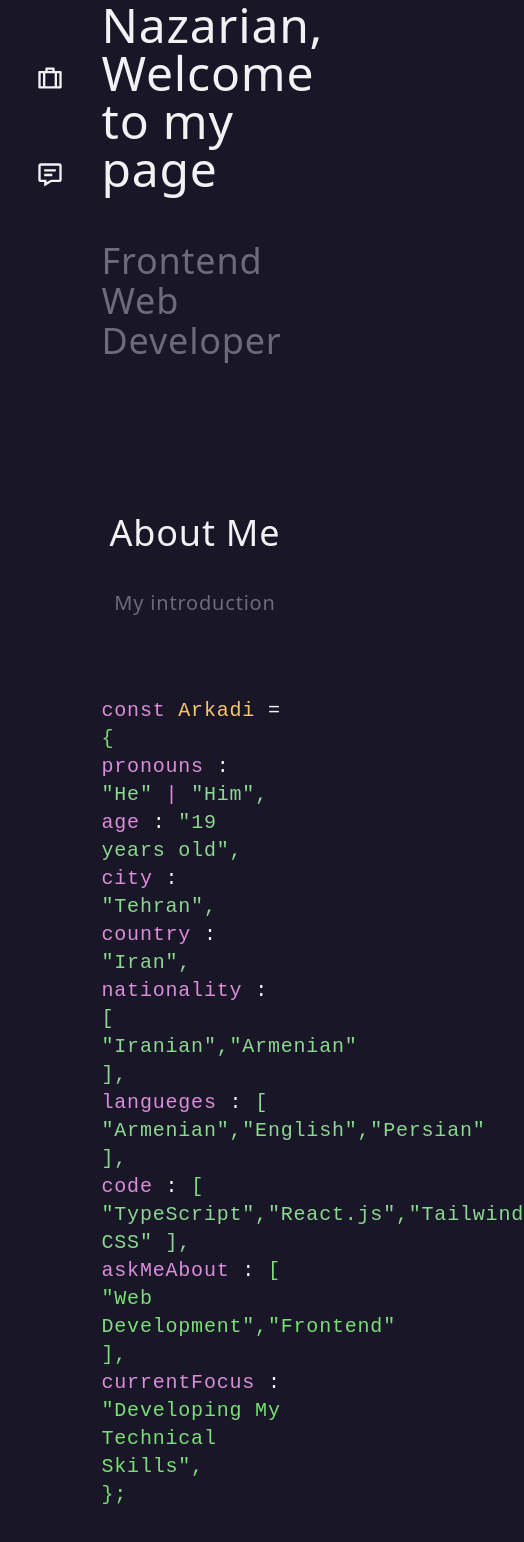
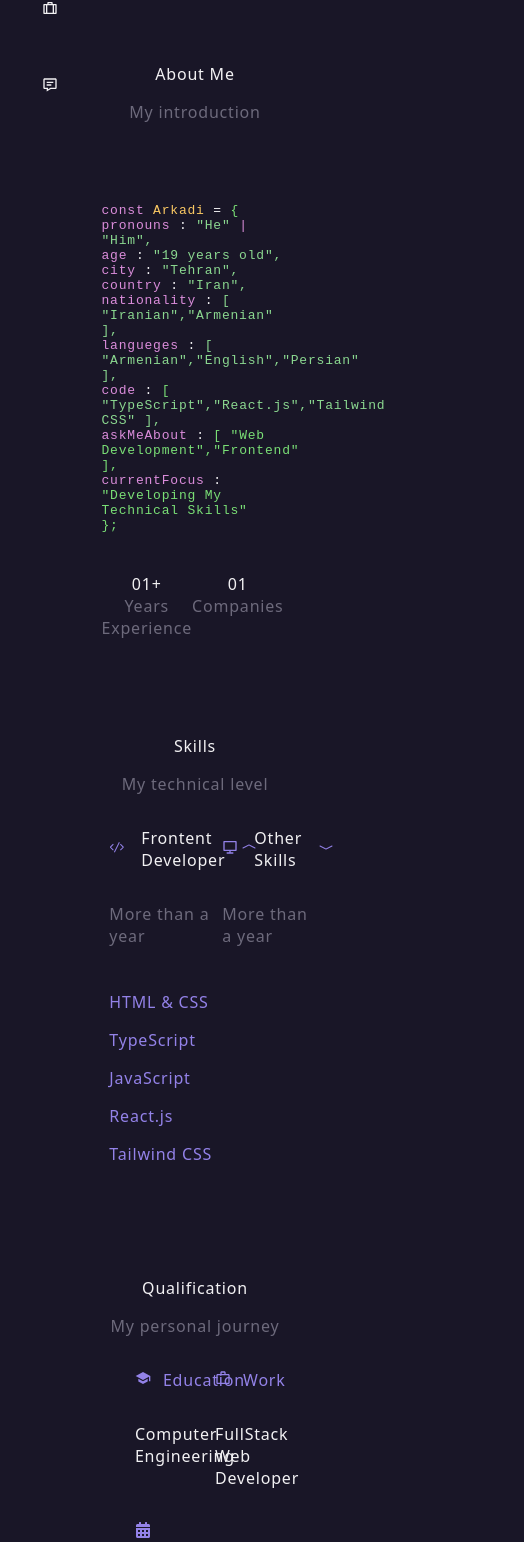
Before and after one commit to ArkadiNazarian/portfolio, a React (Create React App) app: page / in a window 390 px wide. Shown: the part 279-1821 px from the top of the page, 524 px wide, since content can reach past the window. Built offline with nearby package versions, Linux system fonts and the light colour scheme.

Commit message:
making responsive for tablet size

```diff
--- a/src/About/about.tsx
+++ b/src/About/about.tsx
@@ -2,10 +2,10 @@ export const About = () => {
     return (
         <div className="tw-pt-20">
             <div className="tw-text-center ">
-                <p className="tw-text-4xl tw-text-primary">About Me</p>
-                <p className="tw-text-xl tw-text-secondary">My introduction</p>
+                <p className="laptop:tw-text-4xl tablet:tw-text-3xl tw-text-primary">About Me</p>
+                <p className="laptop:tw-text-xl tablet:tw-text-lg tw-text-secondary">My introduction</p>
             </div>
-            <div className="tw-mt-20 tw-text-xl tw-grid tw-grid-cols-6">
+            <div className="tw-mt-20 laptop:tw-text-xl tablet:tw-text-lg tw-grid tw-grid-cols-6">
                 <code className="tw-col-start-2 tw-col-span-4">
                     <span className="tw-text-code">const </span><span className="tw-text-name"> Arkadi </span><span className="tw-text-primary"> = </span><span className="tw-text-curlybrackets"> &#123;</span>
                     <br />
@@ -25,24 +25,18 @@ export const About = () => {
                     <br />
                     <span className="tw-text-code"> askMeAbout </span> <span className="tw-text-primary"> : </span> <span className="tw-text-curlybrackets">  [ </span> <span className="tw-text-curlybrackets">"Web Development",</span><span className="tw-text-curlybrackets">"Frontend"</span><span className="tw-text-curlybrackets"> ],</span>
                     <br />
-                    <span className="tw-text-code"> currentFocus </span> <span className="tw-text-primary"> : </span> <span className="tw-text-curlybrackets">"Developing My Technical Skills",</span>
+                    <span className="tw-text-code"> currentFocus </span> <span className="tw-text-primary"> : </span> <span className="tw-text-curlybrackets">"Developing My Technical Skills"</span>
                     <br />
                     <span className="tw-text-curlybrackets">&#125;;</span>
                 </code>
                 <div className="tw-col-start-2 tw-mt-10 tw-flex tw-justify-between tw-text-center">
                     <div>
-                        <span className="tw-text-primary tw-text-2xl">01+</span><br />
-                        <span className="tw-text-secondary tw-text-sm">Years <br />Experience</span>
+                        <span className="tw-text-primary laptop:tw-text-2xl tablet:tw-text-xl">01+</span><br />
+                        <span className="tw-text-secondary laptop:tw-text-sm tablet:tw-text-xs">Years <br />Experience</span>
                     </div>
                     <div>
-                        <span className="tw-text-primary tw-text-2xl">01</span><br />
-                        <span className="tw-text-secondary tw-text-sm">Companies</span>
-                    </div>
-                    <div>
-                        <a href="web development.pdf" download="web development.pdf">
-                            <button>click</button>
-                        </a>
-
+                        <span className="tw-text-primary laptop:tw-text-2xl tablet:tw-text-xl">01</span><br />
+                        <span className="tw-text-secondary laptop:tw-text-sm tablet:tw-text-xs">Companies</span>
                     </div>
                 </div>
             </div>
--- a/src/App.tsx
+++ b/src/App.tsx
@@ -17,11 +17,11 @@ export function App() {
       <div className='tw-grid tw-grid-cols-8'>
         <div className='tw-col-start-1'>
           <div className="tw-flex tw-text-primary tw-flex-col tw-sticky tw-top-5 ">
-            <Link to="home" smooth={true} duration={1000}><FiHome className='tw-text-4xl tw-w-7 tw-cursor-pointer tw-m-7 hover:tw-text-purple' /></Link>
-            <Link to="about" smooth={true} duration={1000}><SiAboutdotme className='tw-text-4xl tw-w-7 tw-cursor-pointer tw-m-7 hover:tw-text-purple' /></Link>
-            <Link to="skills" smooth={true} duration={1000}><GiSkills className='tw-text-4xl tw-w-7 tw-cursor-pointer tw-m-7 hover:tw-text-purple' /></Link>
-            <Link to="qualification" smooth={true} duration={1000}><RiSuitcaseLine className='tw-text-4xl tw-w-7 tw-cursor-pointer tw-m-7 hover:tw-text-purple' /></Link>
-            <Link to="contact" smooth={true} duration={1000}><BiMessageDetail className='tw-text-4xl tw-w-7 tw-cursor-pointer tw-m-7 hover:tw-text-purple' /></Link>
+            <Link to="home" smooth={true} duration={1000}><FiHome className='laptop:tw-text-4xl tablet:tw-text-3xl tw-w-7 tw-cursor-pointer tw-m-7 hover:tw-text-purple' /></Link>
+            <Link to="about" smooth={true} duration={1000}><SiAboutdotme className='laptop:tw-text-4xl tablet:tw-text-3xl tw-w-7 tw-cursor-pointer tw-m-7 hover:tw-text-purple' /></Link>
+            <Link to="skills" smooth={true} duration={1000}><GiSkills className='laptop:tw-text-4xl tablet:tw-text-3xl tw-w-7 tw-cursor-pointer tw-m-7 hover:tw-text-purple' /></Link>
+            <Link to="qualification" smooth={true} duration={1000}><RiSuitcaseLine className='laptop:tw-text-4xl tablet:tw-text-3xl tw-w-7 tw-cursor-pointer tw-m-7 hover:tw-text-purple' /></Link>
+            <Link to="contact" smooth={true} duration={1000}><BiMessageDetail className='laptop:tw-text-4xl tablet:tw-text-3xl tw-w-7 tw-cursor-pointer tw-m-7 hover:tw-text-purple' /></Link>
           </div>
         </div>
         <div className='tw-bg-background tw-col-start-2 tw-col-end-8'>
--- a/src/Home/home.tsx
+++ b/src/Home/home.tsx
@@ -2,13 +2,13 @@ import { AiOutlineLinkedin, AiFillGithub } from 'react-icons/ai';
 export const Home = () => {
     return (
         <div className='tw-grid tw-grid-cols-6 tw-pt-20'>
-            <div className='tw-text-3xl tw-flex tw-flex-col tw-mt-20 tw-ml-16'>
+            <div className='laptop:tw-text-3xl tablet:tw-text-2xl tw-flex tw-flex-col laptop:tw-mt-20 laptop:tw-ml-16'>
                 <a className='tw-cursor-pointer tw-mb-3 tw-pl-4 tw-text-purple ' href='https://github.com/ArkadiNazarian' target="_blank" rel="noreferrer noopener"><AiFillGithub /></a>
                 <a className='tw-cursor-pointer tw-pl-4 tw-text-purple ' href='https://www.linkedin.com/in/arkadi-nazarian-ab17b2231/' target="_blank" rel="noreferrer noopener" ><AiOutlineLinkedin /></a>
             </div>
             <div className="tw-col-start-2 tw-col-span-4">
-                <p className='tw-text-5xl tw-text-primary'>Hi,<br />I'm Arkadi Nazarian,<br/>Welcome to my page</p>
-                <p className='tw-text-4xl tw-text-secondary'>Frontend Web Developer</p>
+                <p className='laptop:tw-text-5xl tablet:tw-text-4xl tw-text-primary'>Hi,<br />I'm Arkadi Nazarian,<br/>Welcome to my page</p>
+                <p className='laptop:tw-text-4xl tablet:tw-text-3xl tw-text-secondary'>Frontend Web Developer</p>
             </div>
 
         </div>
--- a/src/Qualification/qualification.tsx
+++ b/src/Qualification/qualification.tsx
@@ -6,45 +6,45 @@ export const Qualification = () => {
     return (
         <div className="tw-pt-20">
             <div className="tw-text-center ">
-                <p className="tw-text-4xl tw-text-primary">Qualification</p>
-                <p className="tw-text-xl tw-text-secondary">My personal journey</p>
+                <p className="laptop:tw-text-4xl tablet:tw-text-3xl tw-text-primary">Qualification</p>
+                <p className="laptop:tw-text-xl tablet:tw-text-lg tw-text-secondary">My personal journey</p>
             </div>
             <div className="tw-grid tw-grid-cols-7">
                 <div className="tw-flex tw-items-center tw-col-start-3">
-                    <span className="tw-text-purple tw-text-3xl tw-mr-3">
+                    <span className="tw-text-purple laptop:tw-text-3xl tablet:tw-text-2xl tw-mr-3">
                         <MdSchool />
                     </span>
-                    <p className="tw-text-2xl tw-text-purple  tw-mr-5">Education</p>
+                    <p className="laptop:tw-text-2xl tablet:tw-text-xl tw-text-purple tw-mr-5">Education</p>
                 </div>
 
                 <div className="tw-flex tw-items-center tw-col-start-5">
-                    <span className="tw-text-purple tw-text-3xl tw-mr-3">
+                    <span className="tw-text-purple laptop:tw-text-3xl tablet:tw-text-2xl tw-mr-3">
                         <MdWorkOutline />
                     </span>
-                    <p className="tw-text-2xl tw-text-purple ">Work</p>
+                    <p className="laptop:tw-text-2xl tablet:tw-text-xl tw-text-purple ">Work</p>
                 </div>
                 <div className="tw-flex tw-flex-col tw-col-start-3">
-                    <p className="tw-text-base tw-text-primary">Computer Engineering</p><br/>
-                    <p className="tw-text-sm tw-text-secondary"><FaCalendarAlt className="tw-text-purple"/>  2021 - present</p>
+                    <p className="laptop:tw-text-base tablet:tw-text-sm tw-text-primary">Computer Engineering</p><br/>
+                    <p className="laptop:tw-text-sm tablet:tw-text-xs tw-text-secondary"><FaCalendarAlt className="tw-text-purple"/>  2021 - present</p>
                 </div>
 
                 <div className="tw-flex tw-flex-col tw-col-start-5">
-                    <p className="tw-text-base tw-text-primary">FullStack Web Developer </p><br/>
-                    <p className="tw-text-base tw-text-secondary"><FaBuilding className="tw-text-purple"/>  TeamHive </p><br/>
-                    <p className="tw-text-base tw-text-secondary"><FaLaptopCode className="tw-text-purple"/>  TypeScript , React.js , Node.js , Express.js </p><br/>
-                    <p className="tw-text-sm tw-text-secondary"><FaCalendarAlt className="tw-text-purple"/>  2021 - present</p><br/>
-                    <p className="tw-text-sm tw-text-secondary"><ImLocation className="tw-text-purple"/>  Helsinki - Finland</p>
+                    <p className="laptop:tw-text-base tablet:tw-text-sm tw-text-primary">FullStack Web Developer </p><br/>
+                    <p className="laptop:tw-text-base tablet:tw-text-sm tw-text-secondary"><FaBuilding className="tw-text-purple"/>  TeamHive </p><br/>
+                    <p className="laptop:tw-text-base tablet:tw-text-sm tw-text-secondary"><FaLaptopCode className="tw-text-purple"/>  TypeScript , React.js , Node.js , Express.js </p><br/>
+                    <p className="laptop:tw-text-sm tablet:tw-text-xs tw-text-secondary"><FaCalendarAlt className="tw-text-purple"/>  2021 - present</p><br/>
+                    <p className="laptop:tw-text-sm tablet:tw-text-xs tw-text-secondary"><ImLocation className="tw-text-purple"/>  Helsinki - Finland</p>
                 </div>
                 <div className="tw-flex tw-flex-col tw-col-start-3">
-                    <p className="tw-text-base tw-text-primary">Math and Physics Diploma</p><br/>
-                    <p className="tw-text-sm tw-text-secondary"><FaCalendarAlt className="tw-text-purple"/>  2018 - 2021</p>
+                    <p className="laptop:tw-text-base tablet:tw-text-sm tw-text-primary">Math and Physics Diploma</p><br/>
+                    <p className="laptop:tw-text-sm tablet:tw-text-xs tw-text-secondary"><FaCalendarAlt className="tw-text-purple"/>  2018 - 2021</p>
                 </div>
                 <div className="tw-flex tw-flex-col tw-col-start-5 tw-col-end-7">
-                    <p className="tw-text-base tw-text-primary">QA Automation Tester</p><br/>
-                    <p className="tw-text-base tw-text-secondary"><FaBuilding className="tw-text-purple"/>  TeamHive </p><br/>
-                    <p className="tw-text-base tw-text-secondary"><FaLaptopCode className="tw-text-purple"/>  Cypress </p><br/>
-                    <p className="tw-text-sm tw-text-secondary"><FaCalendarAlt className="tw-text-purple"/>  2021 - present</p><br/>
-                    <p className="tw-text-sm tw-text-secondary"><ImLocation className="tw-text-purple"/>  Helsinki - Finland</p>
+                    <p className="laptop:tw-text-base tablet:tw-text-sm tw-text-primary">QA Automation Tester</p><br/>
+                    <p className="laptop:tw-text-base tablet:tw-text-sm tw-text-secondary"><FaBuilding className="tw-text-purple"/>  TeamHive </p><br/>
+                    <p className="laptop:tw-text-base tablet:tw-text-sm tw-text-secondary"><FaLaptopCode className="tw-text-purple"/>  Cypress </p><br/>
+                    <p className="laptop:tw-text-sm tablet:tw-text-xs tw-text-secondary"><FaCalendarAlt className="tw-text-purple"/>  2021 - present</p><br/>
+                    <p className="laptop:tw-text-sm tablet:tw-text-xs tw-text-secondary"><ImLocation className="tw-text-purple"/>  Helsinki - Finland</p>
                 </div>
             </div>
         </div>
--- a/src/Skills/skills.tsx
+++ b/src/Skills/skills.tsx
@@ -14,50 +14,50 @@ export const Skills = () => {
     return (
         <div className="tw-pt-20">
             <div className="tw-text-center ">
-                <p className="tw-text-4xl tw-text-primary">Skills</p>
-                <p className="tw-text-xl tw-text-secondary">My technical level</p>
+                <p className="laptop:tw-text-4xl tablet:tw-text-3xl tw-text-primary">Skills</p>
+                <p className="laptop:tw-text-xl tablet:tw-text-lg tw-text-secondary">My technical level</p>
             </div>
-            <div className="tw-grid tw-grid-cols-5">
-                <div className="tw-col-start-2 tw-col-end-4">
+            <div className="tw-grid tw-grid-cols-11 tw-ml-8">
+                <div className="tw-col-start-2 tw-col-end-7">
                     <div>
                         <div className="tw-flex tw-items-center tw-cursor-pointer" onClick={handle_toggle_click}>
-                            <div className="tw-text-3xl tw-text-purple tw-pr-4 ">
+                            <div className="laptop:tw-text-3xl tablet:tw-text-2xl tw-text-purple tw-pr-4 ">
                                 <VscCode />
                             </div>
-                            <p className="tw-text-2xl tw-text-primary">Frontent Developer</p>
-                            <span className="tw-text-3xl tw-text-purple tw-pl-4 ">
+                            <p className="laptop:tw-text-2xl tablet:tw-text-xl tw-text-primary">Frontent Developer</p>
+                            <span className="laptop:tw-text-3xl tablet:tw-text-lg tw-text-purple tw-pl-4 ">
                                 {isCollapsed ? <BsChevronCompactUp /> : <BsChevronCompactDown />}
                             </span>
                         </div>
-                        <p className="tw-text-base tw-text-secondary">More than a year</p>
+                        <p className="laptop:tw-text-base tablet:tw-text-sm tw-text-secondary">More than a year</p>
                     </div>
                     <div className="tw-pt-3">
-                        <p className={isCollapsed ? "tw-flex tw-text-base tw-text-purple" : "tw-hidden"}>HTML & CSS</p>
-                        <p className={isCollapsed ? "tw-flex tw-text-base tw-text-purple" : "tw-hidden"}>TypeScript</p>
-                        <p className={isCollapsed ? "tw-flex tw-text-base tw-text-purple" : "tw-hidden"}>JavaScript</p>
-                        <p className={isCollapsed ? "tw-flex tw-text-base tw-text-purple" : "tw-hidden"}>React.js</p>
-                        <p className={isCollapsed ? "tw-flex tw-text-base tw-text-purple" : "tw-hidden"}>Tailwind CSS</p>
+                        <p className={isCollapsed ? "tw-flex laptop:tw-text-base tablet:tw-text-sm tw-text-purple" : "tw-hidden"}>HTML & CSS</p>
+                        <p className={isCollapsed ? "tw-flex laptop:tw-text-base tablet:tw-text-sm tw-text-purple" : "tw-hidden"}>TypeScript</p>
+                        <p className={isCollapsed ? "tw-flex laptop:tw-text-base tablet:tw-text-sm tw-text-purple" : "tw-hidden"}>JavaScript</p>
+                        <p className={isCollapsed ? "tw-flex laptop:tw-text-base tablet:tw-text-sm tw-text-purple" : "tw-hidden"}>React.js</p>
+                        <p className={isCollapsed ? "tw-flex laptop:tw-text-base tablet:tw-text-sm tw-text-purple" : "tw-hidden"}>Tailwind CSS</p>
                     </div>
                 </div>
-                <div className="tw-col-start-4">
+                <div className="tw-col-start-7 tw-col-span-4">
                     <div>
                         <div className="tw-flex tw-items-center tw-cursor-pointer" onClick={other_handle_toggle_click}>
-                        <div className="tw-text-3xl tw-text-purple tw-pr-4 ">
+                        <div className="laptop:tw-text-3xl tablet:tw-text-2xl tw-text-purple tw-pr-4 ">
                                 <RiComputerLine />
                             </div>
-                            <p className="tw-text-2xl tw-text-primary">Other Skills</p>
-                            <span className="tw-text-3xl tw-text-purple tw-pl-4 ">
+                            <p className="laptop:tw-text-2xl tablet:tw-text-xl tw-text-primary">Other Skills</p>
+                            <span className="laptop:tw-text-3xl tablet:tw-text-2xl tw-text-purple tw-pl-4 ">
                                 {otherisCollapsed ? <BsChevronCompactUp /> : <BsChevronCompactDown />}
                             </span>
                         </div>
-                        <p className="tw-text-base tw-text-secondary">More than a year</p>
+                        <p className="laptop:tw-text-base tablet:tw-text-sm tw-text-secondary">More than a year</p>
                     </div>
                     <div className="tw-pt-3">
-                        <p className={otherisCollapsed ? "tw-flex tw-text-base tw-text-purple" : "tw-hidden"}>Git & GitHub</p>
-                        <p className={otherisCollapsed ? "tw-flex tw-text-base tw-text-purple" : "tw-hidden"}>Node.js</p>
-                        <p className={otherisCollapsed ? "tw-flex tw-text-base tw-text-purple" : "tw-hidden"}>Express.js</p>
-                        <p className={otherisCollapsed ? "tw-flex tw-text-base tw-text-purple" : "tw-hidden"}>Cypress</p>
-                        <p className={otherisCollapsed ? "tw-flex tw-text-base tw-text-purple" : "tw-hidden"}>Python</p>
+                        <p className={otherisCollapsed ? "tw-flex laptop:tw-text-base tablet:tw-text-sm tw-text-purple" : "tw-hidden"}>Git & GitHub</p>
+                        <p className={otherisCollapsed ? "tw-flex laptop:tw-text-base tablet:tw-text-sm tw-text-purple" : "tw-hidden"}>Node.js</p>
+                        <p className={otherisCollapsed ? "tw-flex laptop:tw-text-base tablet:tw-text-sm tw-text-purple" : "tw-hidden"}>Express.js</p>
+                        <p className={otherisCollapsed ? "tw-flex laptop:tw-text-base tablet:tw-text-sm tw-text-purple" : "tw-hidden"}>Cypress</p>
+                        <p className={otherisCollapsed ? "tw-flex laptop:tw-text-base tablet:tw-text-sm tw-text-purple" : "tw-hidden"}>Python</p>
                     </div>
                 </div>
             </div>
--- a/tailwind.config.js
+++ b/tailwind.config.js
@@ -2,17 +2,22 @@ module.exports = {
   content: [
     "./src/**/*.{js,jsx,ts,tsx}",
   ],
-  prefix:"tw-",
+  prefix: "tw-",
   theme: {
-    colors:{
-      'purple':"#9382E8",
-      'primary':"#F2F1F3",
-      'secondary':"#6D6A7C",
-      'background':"#191627",
-      'code':"#db8ddb",
-      'name':"#fac863",
-      'curlybrackets':"#7adf76",
-      'property':"#8bd890"
+    colors: {
+      'purple': "#9382E8",
+      'primary': "#F2F1F3",
+      'secondary': "#6D6A7C",
+      'background': "#191627",
+      'code': "#db8ddb",
+      'name': "#fac863",
+      'curlybrackets': "#7adf76",
+      'property': "#8bd890"
+    },
+    screens: {
+      'mobile': '640px',
+      'tablet': '768px',
+      'laptop': '1024px'
     },
     extend: {},
   },
```
Also changed, not shown: src/Contact/view.tsx (+5 -5 lines), 1 other file (tests, documents, lock files or other folders).
